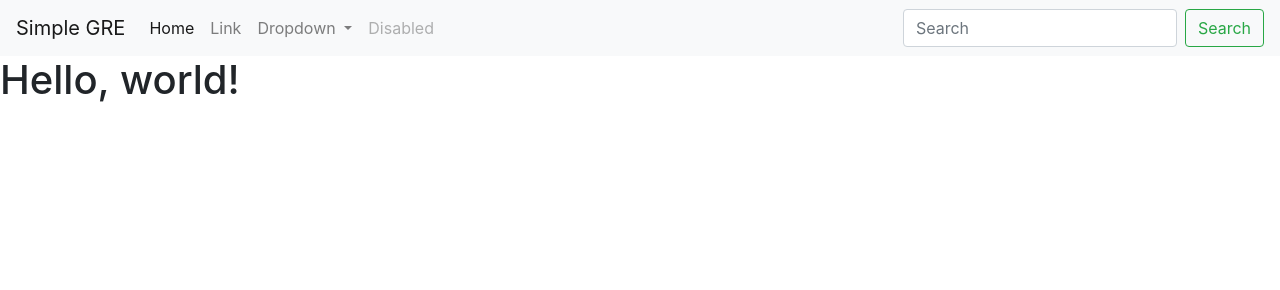
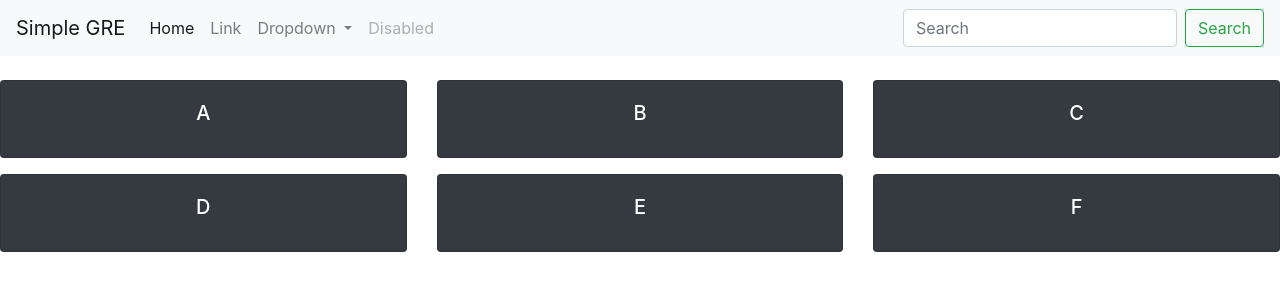
Before and after one commit to alandias01/gresimple, a plain HTML site: page gresimple.UI/gresimple.UI/index.html in a window 1280 px wide. Drawn offline with nearby package versions, Linux system fonts and the light colour scheme.

Commit message:
Sample word list displays on page

```diff
--- a/gresimple.UI/gresimple.UI/index.html
+++ b/gresimple.UI/gresimple.UI/index.html
@@ -10,8 +10,16 @@
     <link rel="stylesheet" href="https://code.jquery.com/ui/1.12.1/themes/smoothness/jquery-ui.css" />
     <link rel="stylesheet" href="https://use.fontawesome.com/releases/v5.1.0/css/all.css" integrity="sha384-lKuwvrZot6UHsBSfcMvOkWwlCMgc0TaWr+30HWe3a4ltaBwTZhyTEggF5tJv8tbt" crossorigin="anonymous">
     <title>Hello, world!</title>
+
+    <style>
+        .cardback {
+            display: none;
+        }
+
+    </style>
 </head>
 <body>
+    <!-- Main Nav Bar-->
     <nav class="navbar navbar-expand-lg navbar-light bg-light">
         <a class="navbar-brand" href="#">Simple GRE</a>
         <button class="navbar-toggler" type="button" data-toggle="collapse" data-target="#navbarSupportedContent" aria-controls="navbarSupportedContent" aria-expanded="false" aria-label="Toggle navigation">
@@ -48,7 +56,9 @@
         </div>
     </nav>
 
-    <h1>Hello, world!</h1>
+    <br />
+    <div id="wordplaceholder"></div>
+    <br />
 
     <!-- Optional JavaScript -->
     <!-- jQuery first, then Popper.js, then Bootstrap JS -->
@@ -57,5 +67,47 @@
     <script src='https://cdnjs.cloudflare.com/ajax/libs/Chart.js/2.7.2/Chart.bundle.min.js'></script>
     <script src="https://cdnjs.cloudflare.com/ajax/libs/popper.js/1.14.3/umd/popper.min.js" integrity="sha384-ZMP7rVo3mIykV+2+9J3UJ46jBk0WLaUAdn689aCwoqbBJiSnjAK/l8WvCWPIPm49" crossorigin="anonymous"></script>
     <script src="https://stackpath.bootstrapcdn.com/bootstrap/4.1.1/js/bootstrap.min.js" integrity="sha384-smHYKdLADwkXOn1EmN1qk/HfnUcbVRZyYmZ4qpPea6sjB/pTJ0euyQp0Mk8ck+5T" crossorigin="anonymous"></script>
+
+    <script>
+        $(function () {
+            wordData = [{ word: "A", def: "ADEF" },
+                { word: "B", def: "BDEF" },
+                { word: "C", def: "CDEF" },
+                { word: "D", def: "DDEF" },
+                { word: "E", def: "EDEF" },
+                { word: "F", def: "FDEF" }];
+
+            var count = wordData.count;
+
+            $('#wordplaceholder').append("<div id='wordplaceholder-r1' class='card-deck'></div>");
+            $('#wordplaceholder').append("<div id='wordplaceholder-r2' class='card-deck'></div>");
+
+            wordData.forEach((w, i) => {
+
+                var cardTemplate = "<div class='card text-white bg-dark mb-3'>" +
+                    "<div class='card-body'>" +
+                    "<div class='cardfront'>" +
+                    "<center><h5 class='card-title'>" + w.word + "</h5></center>" +
+                    "</div>" +
+                    "<div class='cardback'>" +
+                    "<center><h5 class='card-title'>" + w.def + "</h5></center>" +
+                    "</div>" +
+                    "</div>"+
+                    "</div>";
+
+                if (i < 3) {
+                    $('#wordplaceholder-r1').append(cardTemplate);
+                }
+                else {
+                    $('#wordplaceholder-r2').append(cardTemplate);
+                }
+            });
+
+            $('.card').click(function () {
+                $(this).find('.cardfront').toggle();
+                $(this).find('.cardback').toggle();
+            });
+        });
+    </script>
 </body>
 </html>
```
